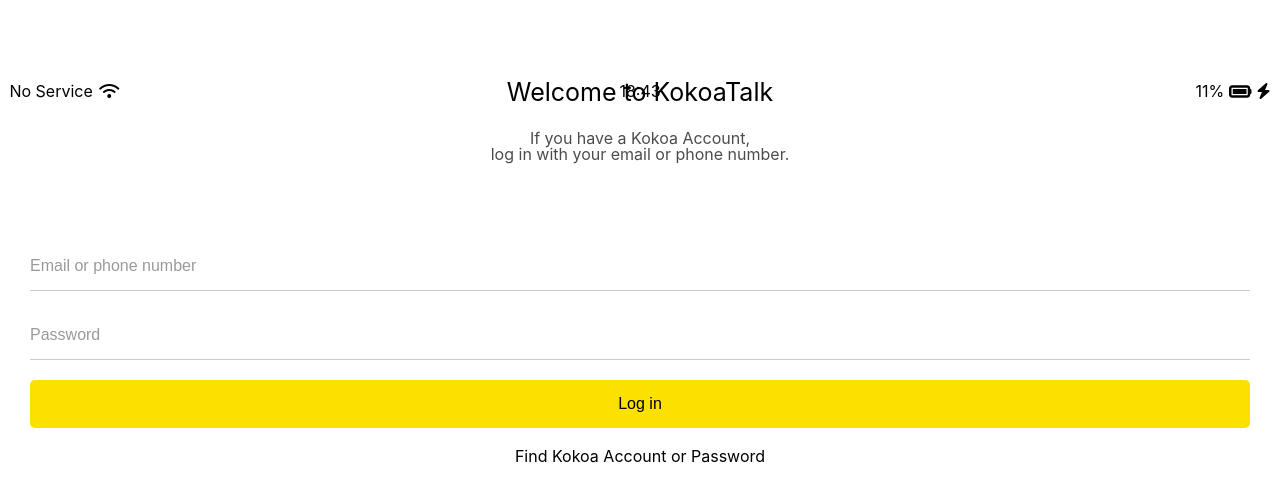
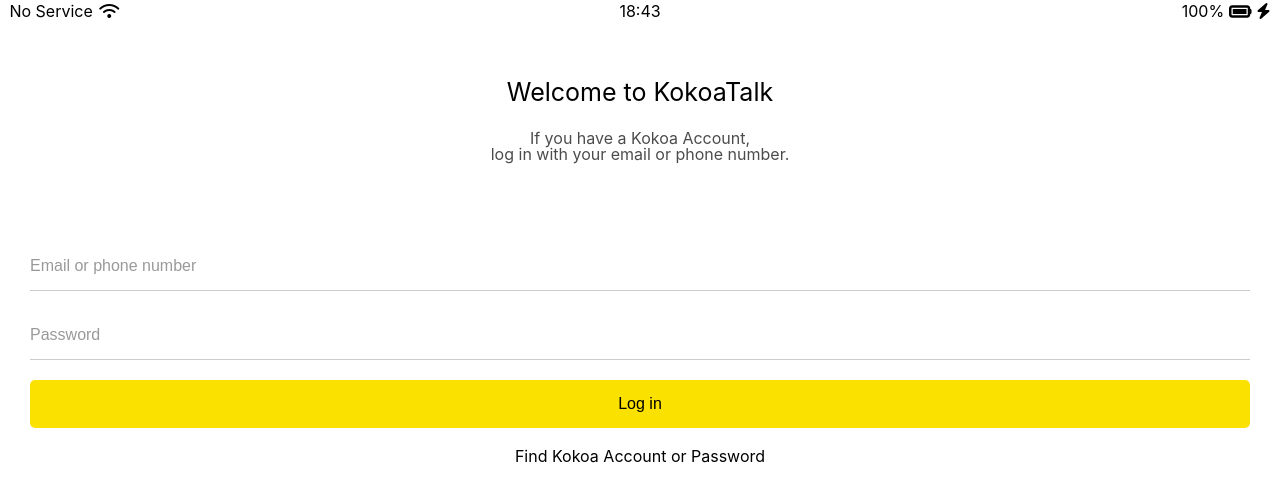
Before and after one commit to ChoiSeonMun/KokoaTalk, a plain HTML site: page index.html in a window 1280 px wide. Drawn offline with Linux system fonts and the light colour scheme.

Commit message:
Fix status-bar

```diff
--- a/css/components/status-bar.css
+++ b/css/components/status-bar.css
@@ -4,6 +4,7 @@
   box-sizing: border-box;
   display: flex;
   justify-content: center;
+  top: 0px;
   padding: 3px;
 }
 
--- a/index.html
+++ b/index.html
@@ -16,7 +16,7 @@
         <span>18:43</span>
       </section>
       <section class="status-bar__column">
-        <span>11%</span>
+        <span>100%</span>
         <i class="fas fa-battery-full fa-lg"></i>
         <i class="fas fa-bolt"></i>
       </section>
@@ -34,7 +34,7 @@
       <input
         required
         name="username"
-        type="text"
+        type="email"
         placeholder="Email or phone number"
       />
       <input required name="password" type="password" placeholder="Password" />
```
Also changed, not shown: friends.html (+1 -1 lines).
